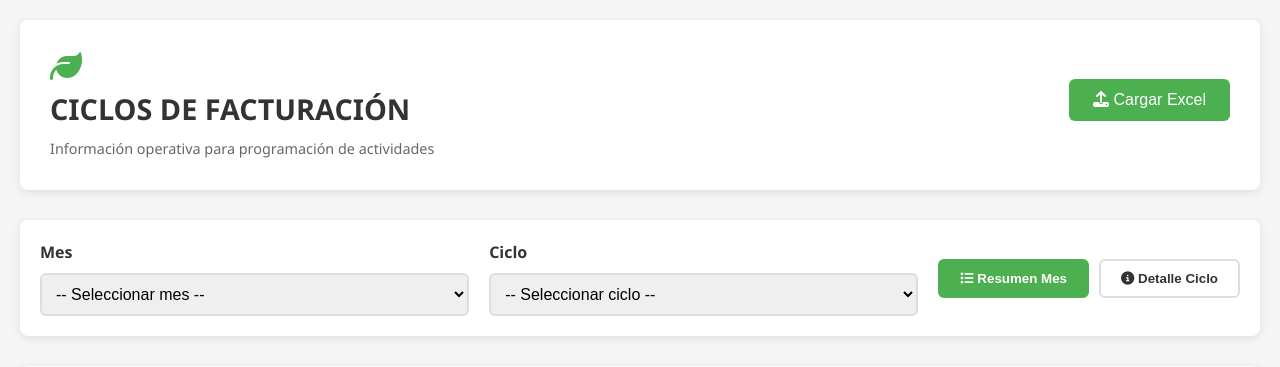
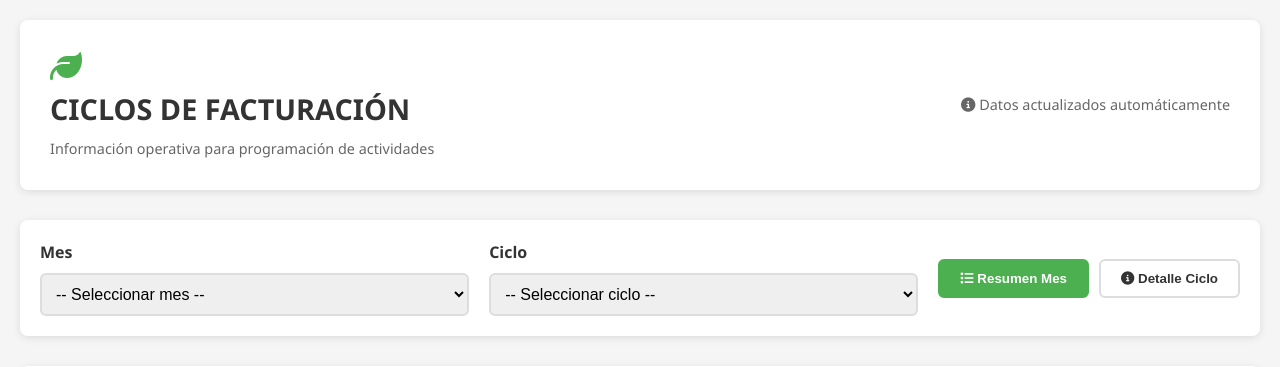
Before and after one commit to Stivenjimenez08/DASHBOARDFACTURACION, a Flask app: page / in a window 1280 px wide. Shown: the top 367 px of the page. Run offline with Flask 3, Linux system fonts and the light colour scheme; data that the repository does not hold is empty.

Commit message:
Update index.html
cambios en el html para eliminar el boton de subir archivo

```diff
--- a/templates/index.html
+++ b/templates/index.html
@@ -17,11 +17,9 @@
                 <p>Información operativa para programación de actividades</p>
             </div>
             <div class="upload-section">
-                <input type="file" id="fileInput" accept=".xls,.xlsx" style="display: none;">
-                <button class="btn-upload" onclick="document.getElementById('fileInput').click()">
-                    <i class="fas fa-upload"></i> Cargar Excel
-                </button>
-                <div id="uploadStatus" class="upload-status"></div>
+                <p style="color: #666; font-size: 0.9em;">
+                    <i class="fas fa-info-circle"></i> Datos actualizados automáticamente
+                </p>
             </div>
         </header>
 
```
